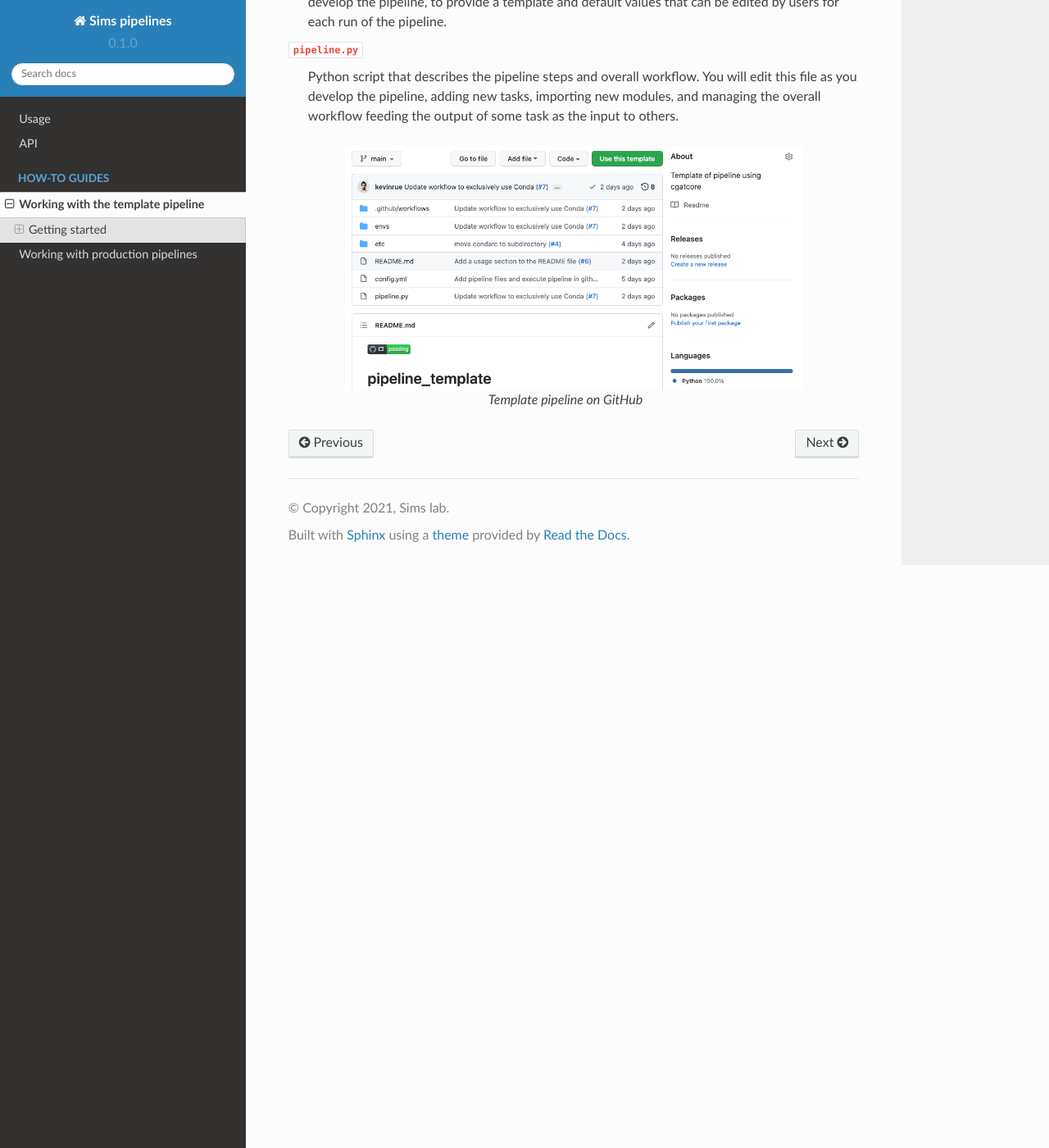
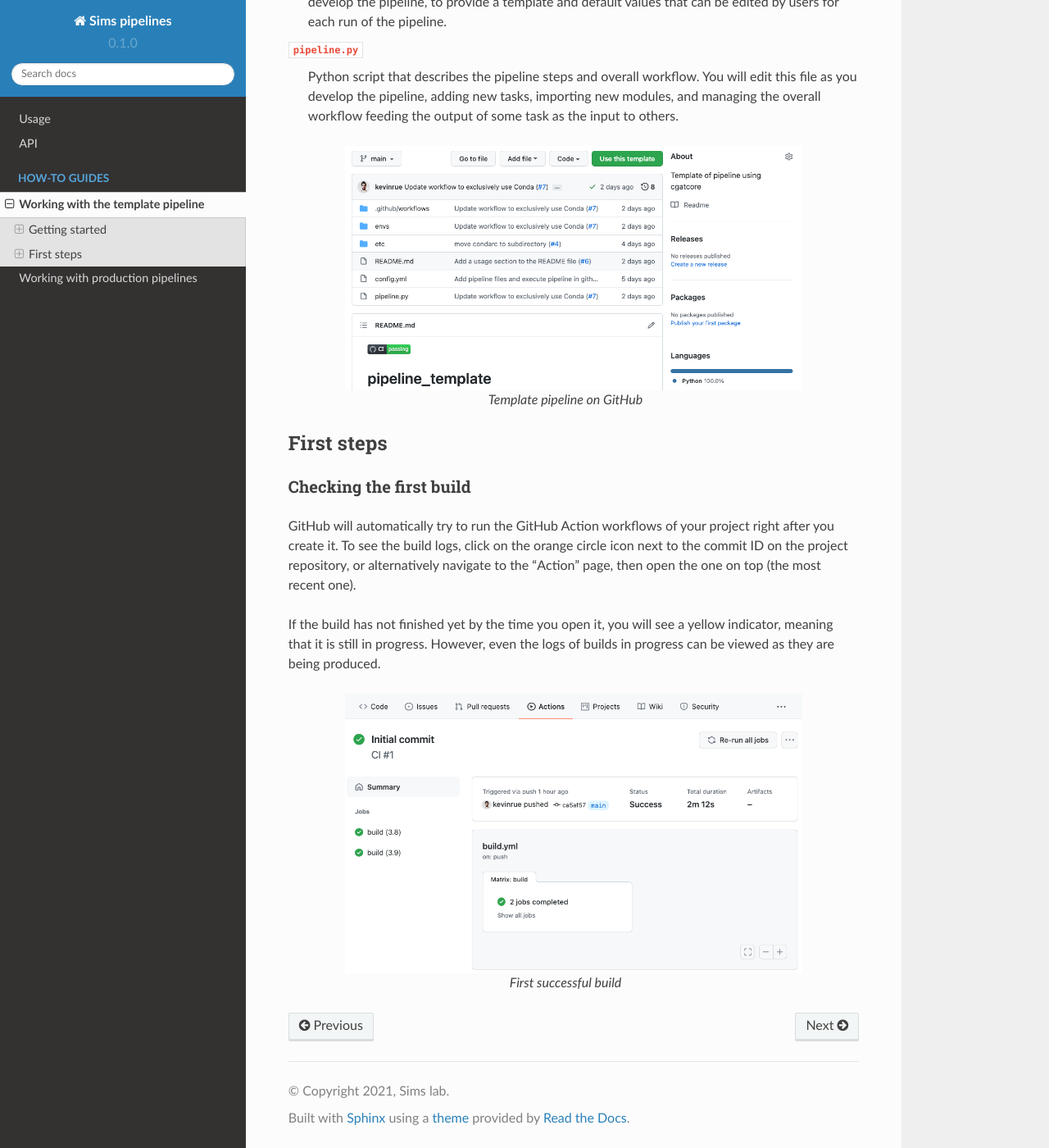
Before and after one commit to kevinrue/rtd-tutorial, a Sphinx documentation site: the page built from docs/source/guides/pipeline_template.rst, in a window 1280 px wide and 1400 px high, scrolled down 1159 px. Shown: the whole window at 82% size. Built offline with Sphinx 7.4.7 and the Read the Docs theme 2.0.0, drawn with Linux system fonts in a browser that asks for light colours.

Commit message:
Expand guide for using the template (#6)
* continue developing the guide for template

* replace the template usage contents

* fix screenshot

```diff
--- a/docs/source/guides/pipeline_template.rst
+++ b/docs/source/guides/pipeline_template.rst
@@ -69,3 +69,28 @@ and it contains the following files and sub-directories:
    :alt: GitHub template for the tutorial
 
    Template pipeline on GitHub
+
+First steps
+-----------
+
+Checking the first build
+~~~~~~~~~~~~~~~~~~~~~~~~
+
+GitHub will automatically try to run the GitHub Action workflows
+of your project right after you create it.
+To see the build logs, click on the orange circle icon next to
+the commit ID on the project repository,
+or alternatively navigate to the "Action" page,
+then open the one on top (the most recent one).
+
+If the build has not finished yet by the time you open it,
+you will see a yellow indicator, meaning that it is still
+in progress. However, even the logs of builds in progress
+can be viewed as they are being produced.
+
+.. figure:: /_static/images/guides/template-first-successful-build.png
+   :width: 80%
+   :align: center
+   :alt: First successful build
+
+   First successful build
```
Also changed, not shown: docs/source/usage.rst (+1 -25 lines), docs/source/_static/images/guides/template-first-successful-build.png (added).
